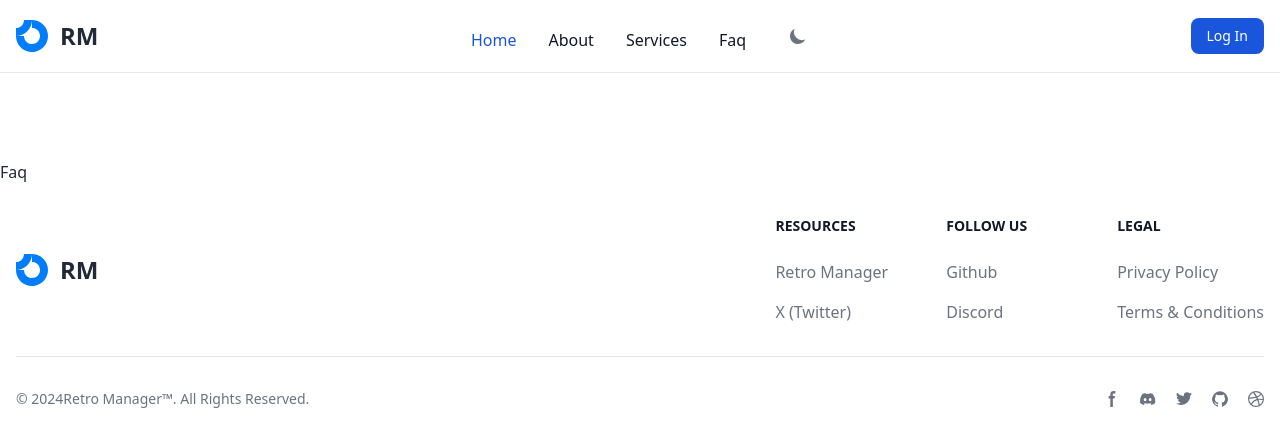
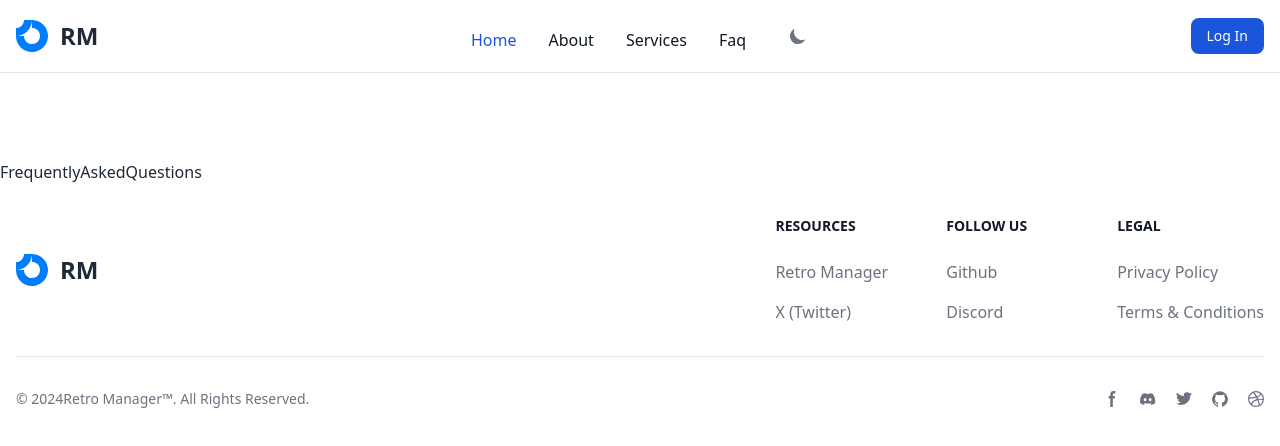
Before and after one commit to patrickiyiakimo/retro-manager, a React (Create React App) app: page /faq in a window 1280 px wide. Shown: the top 446 px of the page. Built offline with nearby package versions, Linux system fonts and the light colour scheme.

Commit message:
created the services page and faq page

```diff
--- a/src/App.tsx
+++ b/src/App.tsx
@@ -12,7 +12,10 @@ import SignUp from "./pages/SignUp";
 import CreateTeam from "./pages/CreateTeam";
 import RetroDashboard from "./pages/RetroDashboard";
 import InviteTeamMembers from "./pages/invites/InviteTeamMembers";
-import Faq from "./components/Faq";
+import Services from "./components/Services";
+import FrequentlyAskedQuestions from "./components/FrequentlyAskedQuestions";
+
+
 
 function App() {
   return (
@@ -46,7 +49,9 @@ function App() {
           <Route path="/createteam" element={<CreateTeam />} />
           <Route path="/retrodashboard" element={<RetroDashboard />} />
           <Route path="/inviteteam" element={<InviteTeamMembers />} />
-          <Route path="/faq" element={<Faq />} />
+          <Route path="/services" element={<Services />} />
+          <Route path="/faq" element={<FrequentlyAskedQuestions />} />
+          {/* <Route path="/services" element={<Faq />} /> */}
         </Routes>
 
         <Footer />
--- /dev/null
+++ b/src/components/Faq.ts
@@ -0,0 +1,5 @@
+import React from "react"
+
+export const faq = () => {
+
+}
--- a/src/components/Faq.tsx
+++ /dev/null
@@ -1,7 +0,0 @@
-import React from 'react'
-
-export default function Faq() {
-  return (
-    <div className='mt-40'>Faq</div>
-  )
-}
--- /dev/null
+++ b/src/components/FrequentlyAskedQuestions.tsx
@@ -0,0 +1,7 @@
+import React from 'react'
+
+export default function FrequentlyAskedQuestions() {
+  return (
+    <div className='mt-40'>FrequentlyAskedQuestions</div>
+  )
+}
--- a/src/components/Navbar.tsx
+++ b/src/components/Navbar.tsx
@@ -69,8 +69,7 @@ const Navbar: React.FC = () => {
             <li>
               <a
                 href="#"
-                className="mt-3 block rounded bg-blue-700 px-3 py-2 text-white md:bg-transparent md:p-0 md:text-blue-700 md:dark:text-blue-500"
-                aria-current="page"
+                className="mt-3 block rounded bg-blue-700 px-3 py-2 text-white md:bg-transparent md:p-0 md:text-blue-700 md:dark:text-blue-500" aria-current="page"
               >
                 Home
               </a>
@@ -83,14 +82,14 @@ const Navbar: React.FC = () => {
                 About
               </a>
             </li>
-            <li>
-              <a
-                href="#"
+            <Link to="/services">
+              <li
                 className="mt-3 block rounded px-3 py-2 text-gray-900 hover:bg-gray-100 dark:border-gray-700 dark:text-white dark:hover:bg-gray-700 dark:hover:text-white md:p-0 md:hover:bg-transparent md:hover:text-blue-700 md:dark:hover:bg-transparent md:dark:hover:text-blue-500"
               >
                 Services
-              </a>
-            </li>
+              </li>
+            </Link>
+
             <Link to="/faq">
               <li className="mt-3 block rounded px-3 py-2 text-gray-900 hover:bg-gray-100 dark:border-gray-700 dark:text-white dark:hover:bg-gray-700 dark:hover:text-white md:p-0 md:hover:bg-transparent md:hover:text-blue-700 md:dark:hover:bg-transparent md:dark:hover:text-blue-500">
                 Faq
--- /dev/null
+++ b/src/components/Services.tsx
@@ -0,0 +1,7 @@
+import React from 'react'
+
+export default function Services() {
+  return (
+    <div className='mt-40'>Services</div>
+  )
+}
```
